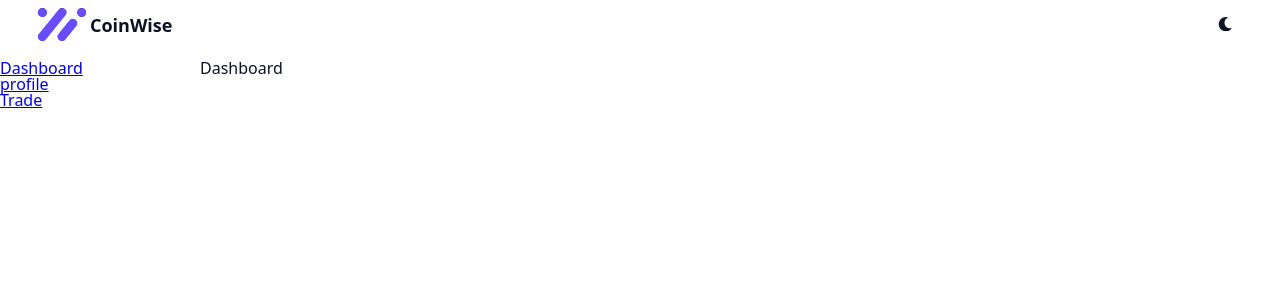
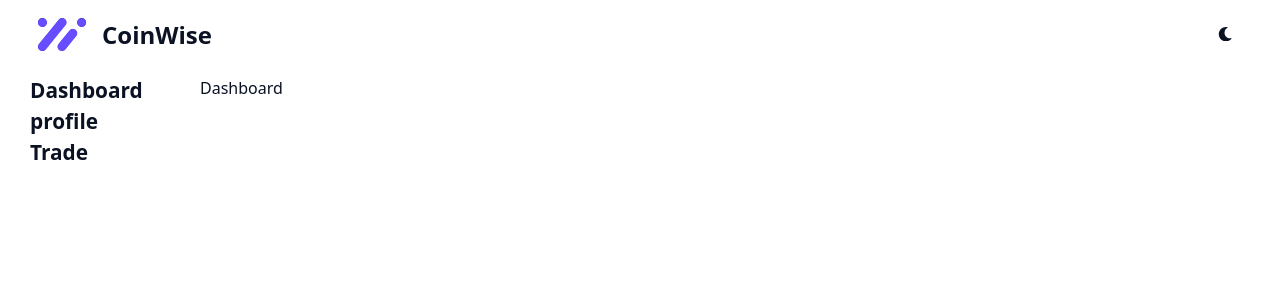
Before and after one commit to YoungJun-MIN/cryptoCoin, a React (Vite) app: page / in a window 1280 px wide. Shown: the top 300 px of the page. Built offline with nearby package versions, Linux system fonts and the light colour scheme.

Commit message:
complete HEADER, SIDEBAR

```diff
--- a/src/App.jsx
+++ b/src/App.jsx
@@ -24,7 +24,6 @@ function App() {
         </div>
       </Router>
     </>
-
   )
 }
 
--- a/src/assets/styles/global.css
+++ b/src/assets/styles/global.css
@@ -26,7 +26,7 @@
 }
 
 #root {
-  height: 100vh;
+  min-height: 100vh;
   background-color: var(--background-color);
   display: grid;
   grid-template-rows: 60px 1fr;
@@ -34,6 +34,7 @@
 }
 
 .dashboard {
+  margin-top: 20px;
   display: grid;
   grid-template-columns: 200px 1fr;
 }
--- a/src/components/Header/Header.jsx
+++ b/src/components/Header/Header.jsx
@@ -18,9 +18,9 @@ export default function Header() {
           className={`${styles.button} theme-toggle button-reset .theme-icon`}
         >
           {theme === 'light' ?
-          (<svg className="theme-icon" stroke="currentColor" fill="currentColor" stroke-width="0" viewBox="0 0 512 512" font-size="0.9em" aria-hidden="true" focusable="false" height="1em" width="1em" xmlns="http://www.w3.org/2000/svg"><path d="M283.211 512c78.962 0 151.079-35.925 198.857-94.792 7.068-8.708-.639-21.43-11.562-19.35-124.203 23.654-238.262-71.576-238.262-196.954 0-72.222 38.662-138.635 101.498-174.394 9.686-5.512 7.25-20.197-3.756-22.23A258.156 258.156 0 0 0 283.211 0c-141.309 0-256 114.511-256 256 0 141.309 114.511 256 256 256z"></path></svg>)
+          (<svg className="theme-icon" stroke="currentColor" fill="currentColor" strokeWidth="0" viewBox="0 0 512 512" fontSize="0.9em" aria-hidden="true" focusable="false" height="1em" width="1em" xmlns="http://www.w3.org/2000/svg"><path d="M283.211 512c78.962 0 151.079-35.925 198.857-94.792 7.068-8.708-.639-21.43-11.562-19.35-124.203 23.654-238.262-71.576-238.262-196.954 0-72.222 38.662-138.635 101.498-174.394 9.686-5.512 7.25-20.197-3.756-22.23A258.156 258.156 0 0 0 283.211 0c-141.309 0-256 114.511-256 256 0 141.309 114.511 256 256 256z"></path></svg>)
           :
-          (<svg className="theme-icon" stroke="currentColor" fill="currentColor" stroke-width="0" viewBox="0 0 512 512" font-size="0.9em" aria-hidden="true" focusable="false" height="1em" width="1em" xmlns="http://www.w3.org/2000/svg"><path d="M256 160c-52.9 0-96 43.1-96 96s43.1 96 96 96 96-43.1 96-96-43.1-96-96-96zm246.4 80.5l-94.7-47.3 33.5-100.4c4.5-13.6-8.4-26.5-21.9-21.9l-100.4 33.5-47.4-94.8c-6.4-12.8-24.6-12.8-31 0l-47.3 94.7L92.7 70.8c-13.6-4.5-26.5 8.4-21.9 21.9l33.5 100.4-94.7 47.4c-12.8 6.4-12.8 24.6 0 31l94.7 47.3-33.5 100.5c-4.5 13.6 8.4 26.5 21.9 21.9l100.4-33.5 47.3 94.7c6.4 12.8 24.6 12.8 31 0l47.3-94.7 100.4 33.5c13.6 4.5 26.5-8.4 21.9-21.9l-33.5-100.4 94.7-47.3c13-6.5 13-24.7.2-31.1zm-155.9 106c-49.9 49.9-131.1 49.9-181 0-49.9-49.9-49.9-131.1 0-181 49.9-49.9 131.1-49.9 181 0 49.9 49.9 49.9 131.1 0 181z"></path></svg>)
+          (<svg className="theme-icon" stroke="currentColor" fill="currentColor" strokeWidth="0" viewBox="0 0 512 512" fontSize="0.9em" aria-hidden="true" focusable="false" height="1em" width="1em" xmlns="http://www.w3.org/2000/svg"><path d="M256 160c-52.9 0-96 43.1-96 96s43.1 96 96 96 96-43.1 96-96-43.1-96-96-96zm246.4 80.5l-94.7-47.3 33.5-100.4c4.5-13.6-8.4-26.5-21.9-21.9l-100.4 33.5-47.4-94.8c-6.4-12.8-24.6-12.8-31 0l-47.3 94.7L92.7 70.8c-13.6-4.5-26.5 8.4-21.9 21.9l33.5 100.4-94.7 47.4c-12.8 6.4-12.8 24.6 0 31l94.7 47.3-33.5 100.5c-4.5 13.6 8.4 26.5 21.9 21.9l100.4-33.5 47.3 94.7c6.4 12.8 24.6 12.8 31 0l47.3-94.7 100.4 33.5c13.6 4.5 26.5-8.4 21.9-21.9l-33.5-100.4 94.7-47.3c13-6.5 13-24.7.2-31.1zm-155.9 106c-49.9 49.9-131.1 49.9-181 0-49.9-49.9-49.9-131.1 0-181 49.9-49.9 131.1-49.9 181 0 49.9 49.9 49.9 131.1 0 181z"></path></svg>)
           }
         </button>
       </header>
--- a/src/components/Header/Header.module.css
+++ b/src/components/Header/Header.module.css
@@ -1,17 +1,17 @@
 .header {
   display: flex;
   justify-content: space-between;
-  padding: 0 30px 0 30px;
+  padding: 10px 30px 0 30px;
 }
 .logoContainer {
   display: flex;
   align-items: center;
+  gap: 12px;
 }
 .header__title {
-  font-size:large;
+  font-size:1.5rem;
   font-weight: 600;
 }
-
 .button {
   width: 50px;
   height: 50px
--- a/src/components/Sidebar/Sidebar.jsx
+++ b/src/components/Sidebar/Sidebar.jsx
@@ -3,16 +3,16 @@ import {BrowserRouter as Router, Routes, Route, Link } from "react-router-dom";
 export default function Sidebar() {
   return(
     <>
-      <nav className="dashboard__nav">
+      <nav className={`${styles.dashboard__nav} dashboard__nav`}>
         <ul className={`${styles.ul} dashboard__nav-list`}>
           <li className="dashboard__nav-item">
-            <Link className="dashboard__nav-link" to="/">Dashboard</Link>
+            <Link className={`${styles.dashboard__navLink} a-reset dashboard__nav-link`} to="/">Dashboard</Link>
           </li>
           <li>
-            <Link to="/profile">profile</Link>
+            <Link className={`${styles.dashboard__navLink} a-reset dashboard__nav-link`} to="/profile">profile</Link>
           </li>
           <li>
-            <Link to="/trade">Trade</Link>
+            <Link className={`${styles.dashboard__navLink} a-reset dashboard__nav-link`} to="/trade">Trade</Link>
           </li>
         </ul>
       </nav>
--- a/src/components/Sidebar/Sidebar.module.css
+++ b/src/components/Sidebar/Sidebar.module.css
@@ -1,8 +1,13 @@
+.dashboard__nav {
+  padding: 0px 0px 0px 30px;
+}
 .ul {
   display: flex;
   flex-direction: column;
+  gap: 10px;
 }
 
-.dashboard__nav-link {
-
+.dashboard__navLink {
+  font-size:1.3rem;
+  font-weight: 600;
 }
--- a/src/main.jsx
+++ b/src/main.jsx
@@ -8,6 +8,6 @@ createRoot(document.getElementById('root')).render(
   <ThemeProvider>
     <StrictMode>
       <App />
-    </StrictMode>,
+    </StrictMode>
   </ThemeProvider>
 )
```
